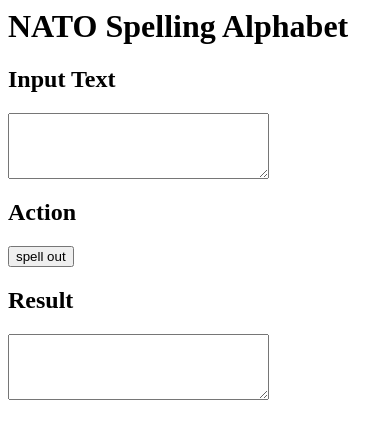
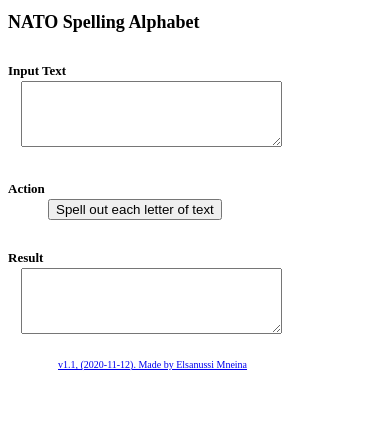
Before and after one commit to elsanussi-s-mneina/u, a plain HTML site: page spell_nato.html in a window 390 px wide. Drawn offline with Linux system fonts and the light colour scheme.

Commit message:
improve web page style NATO phonetic alphabet app
improve style that the user can see. Add version number, and link.

```diff
--- a/spell_nato.html
+++ b/spell_nato.html
@@ -1,8 +1,9 @@
-<html>
+<!DOCTYPE html>
+<html lang="en">
   <head>
-    <title>Hello Javascript Console - via Purescript</title>
-    <script type="text/javascript">
-    // Generated by purs bundle 0.13.8
+    <title>NATO Phonetic Alphabet</title>
+    <script>
+// Generated by purs bundle 0.13.8
 var PS = {};
 (function(exports) {
   "use strict";
@@ -90,6 +91,7 @@ var PS = {};
   exports["log"] = $foreign.log;
 })(PS);
 (function($PS) {
+  // Generated by purs version 0.13.8
   "use strict";
   $PS["LatinSpellingAlphabet"] = $PS["LatinSpellingAlphabet"] || {};
   var exports = $PS["LatinSpellingAlphabet"];
@@ -279,16 +281,44 @@ var PS = {};
 })(PS);
 PS["Main"].main();
     </script>
+    <meta charset="utf-8">
+    <meta name="viewport" content="width=device-width, initial-scale=1.0">
+    <style>
+    h1
+    {
+      font-family: didot, serif;
+      font-size: large;
+    }
+    h2
+    {
+      margin-top: 30px;
+      margin-bottom: 2px;
+      font-family: didot, serif;
+      font-size: small;
+    }
+    textarea
+    {
+      margin-left: 1em;
+    }
+    button
+    {
+      margin-left: 3em;
+    }
+    </style>
   </head>
   <body>
     <h1>NATO Spelling Alphabet</h1>
     <h2>Input Text</h2>
     <textarea id='input' rows="4" cols="30"></textarea>
     <h2>Action</h2>
-    <button onclick="document.getElementById('output').value = PS['Main'].spell(document.getElementById('input').value); ">spell out</button>
+    <button onclick="document.getElementById('output').value = PS['Main'].spell(document.getElementById('input').value); ">Spell out each letter of text</button>
     <h2>Result</h2>
     <textarea id='output' rows="4" cols="30"></textarea>
+
+    <footer>
+      <p><a style="font-size: x-small; margin-left: 5em" href="https://github.com/elsanussi-s-mneina/nato-phonetic-spelling-alphabet">v1.1, (2020-11-12). Made by Elsanussi Mneina</a></p>
+    </footer>
   </body>
 </html>
 
-<!-- Except for this line, and the bundling into a single file, this is a copy of the code at https://github.com/elsanussi-s-mneina/nato-phonetic-spelling-alphabet/commit/a54e59ff606b84d68ab6c2ef7df4ea9f10766c19-->
+<!-- Except for this line, and the bundling into a single file, this is a copy of the code at https://github.com/elsanussi-s-mneina/nato-phonetic-spelling-alphabet/commit/17572bed28fb7969860258264687531f86bd7e19-->
```
